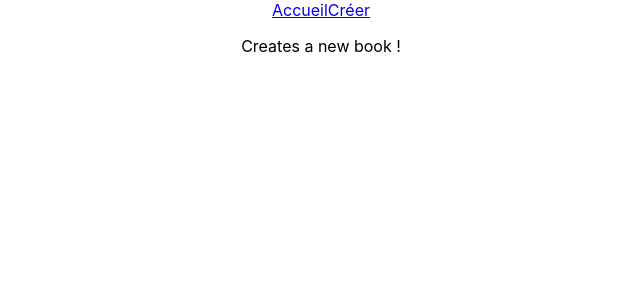
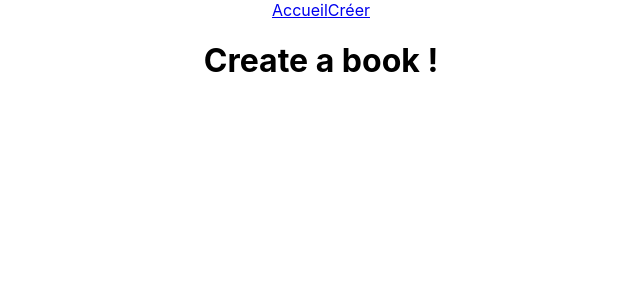
Before and after one commit to Blust96/libemoria, a React (Create React App) app: page /create in a window 1280 px wide. Shown: the top 300 px of the page, without its empty margins (319-959 px from the left). Built offline with nearby package versions, Linux system fonts and the light colour scheme; the HTML template or start-up script is replaced by a standard one; what pouchdb would draw is missing.

Commit message:
[ADD] Adding react-hook-form

```diff
--- a/package.json
+++ b/package.json
@@ -6,8 +6,9 @@
     "pouchdb": "^7.1.1",
     "react": "^16.11.0",
     "react-dom": "^16.11.0",
+    "react-hook-form": "^4.5.5",
     "react-router-dom": "^5.1.2",
-    "react-scripts": "3.2.0"
+    "react-scripts": "^3.3.0"
   },
   "scripts": {
     "start": "react-scripts start",
--- a/src/components/books/CreateBook.js
+++ b/src/components/books/CreateBook.js
@@ -2,7 +2,7 @@ import React, { Fragment } from 'react';
 
 const CreateBook = () => (
     <Fragment>
-        <p>Creates a new book !</p>
+        <h1>Create a book !</h1>
     </Fragment>
 );
 
```
Also changed, not shown: 1 other file (tests, documents, lock files or other folders).
